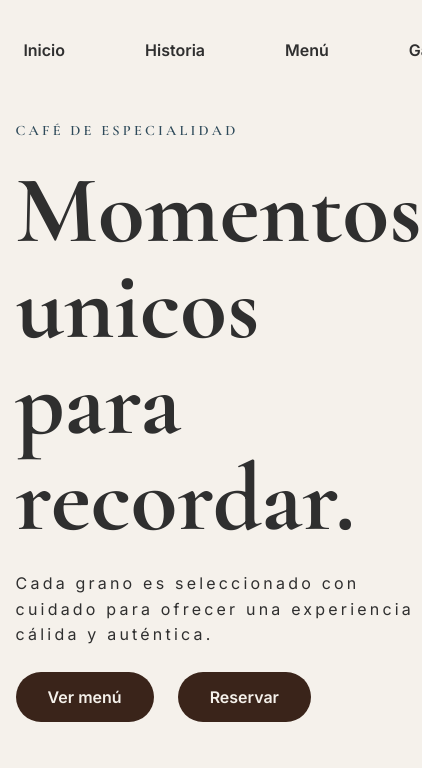
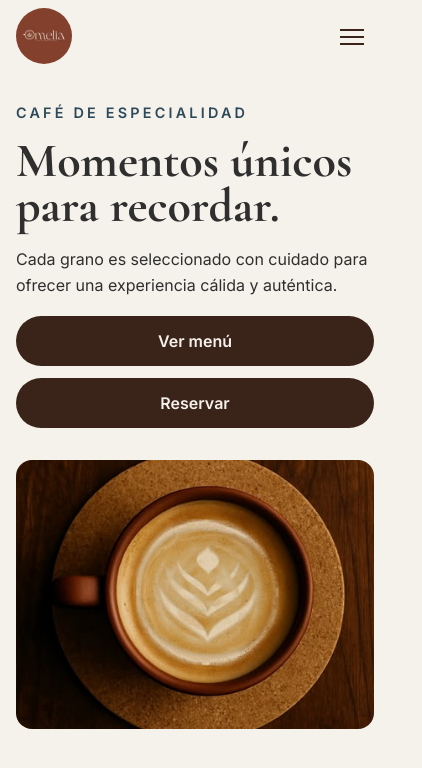
Before and after one commit to LuisMosqueda08/omelia-demo, a React (Vite) app: page / in a window 390 px wide. Shown: the top 768 px of the page, 422 px wide, since content can reach past the window. Built offline with nearby package versions, Linux system fonts and the light colour scheme.

Commit message:
detalles y emepzamos con el responsive

```diff
--- a/src/components/hero/hero.jsx
+++ b/src/components/hero/hero.jsx
@@ -1,55 +1,45 @@
+import { useEffect, useRef } from "react";
+import gsap from "gsap";
+import heroImage from "../../assets/img/cafe-omelia.png";
 import styles from "./hero.module.css";
-import heroImage from "../../assets/img/cafe-omelia.png";
-import { useRef, useEffect } from "react";
-import gsap from "gsap";
 
 const Hero = () => {
   const titleRef = useRef(null);
 
   useEffect(() => {
-        gsap.from(titleRef.current, {
-            y: 100,
+    if (window.matchMedia("(prefers-reduced-motion: reduce)").matches) return;
+
+    const animation = gsap.from(titleRef.current, {
+      y: 60,
       opacity: 0,
-            duration: 2,
-            ease: "power3.out"
+      duration: 1.2,
+      ease: "power3.out",
     });
+
+    return () => animation.revert();
   }, []);
 
   return (
-    <section className={styles.hero}>
+    <section className={styles.hero} id="inicio">
       <div className={styles.content}>
-        <h1>
-            CAFÉ DE ESPECIALIDAD
-        </h1>
+        <p className={styles.eyebrow}>CAFÉ DE ESPECIALIDAD</p>
 
-        <h2 ref={titleRef}>
-            Momentos unicos
-            para recordar.
-        </h2>
+        <h1 ref={titleRef}>Momentos únicos para recordar.</h1>
 
-        <p>
-            Cada grano es seleccionado con cuidado para ofrecer
-            una experiencia cálida y auténtica.
+        <p className={styles.description}>
+          Cada grano es seleccionado con cuidado para ofrecer una experiencia
+          cálida y auténtica.
         </p>
 
-
         <div className={styles.actions}>
-
-        <button className={styles.button}>
-            Ver menú
-        </button>
-
-        <button className={styles.button}>
-            Reservar
-        </button>
-
+          <a className={styles.button} href="#menu">Ver menú</a>
+          <a className={styles.button} href="#contacto">Reservar</a>
+        </div>
       </div>
 
-      </div>
       <div className={styles.image}>
         <img src={heroImage} alt="Taza de café y desayuno de Omelia" />
       </div>
-
     </section>
   );
 };
--- a/src/components/hero/hero.module.css
+++ b/src/components/hero/hero.module.css
@@ -1,75 +1,99 @@
 .hero{
-    display: grid;
-    grid-template-columns: 1fr 1fr;
-    min-height: 100vh;
-    align-items: center;
-    padding: 0 4%;
+    display:grid;
+    grid-template-columns:1fr 1fr;
+    gap:clamp(2rem,5vw,6rem);
+    width:min(100%,var(--content-max-width));
+    min-height:100svh;
+    margin-inline:auto;
+    align-items:center;
+    padding:calc(var(--navbar-height) + 2rem) var(--page-padding) var(--section-spacing);
 }
 
 .content{
     display:flex;
     flex-direction:column;
-    gap: 1.5rem;
-    align-items: flex-start;
+    gap:1.5rem;
+    align-items:flex-start;
 }
 
-.actions{
-    display: flex;
-    gap: 1.5rem;
+.actions{display:flex;gap:1.5rem;}
+
+.eyebrow{
+    font-size:.9rem;
+    font-weight:600;
+    letter-spacing:.2rem;
+    text-transform:uppercase;
+    color:var(--blue);
 }
 
 .content h1{
-    font-size: .9rem;
-    font-weight: 600;
-    letter-spacing: .2rem;
-    text-transform: uppercase;
-    color: var(--blue);
+    font-size:clamp(3rem,7vw,6rem);
+    line-height:.95;
+    font-weight:700;
+    color:var(--text);
 }
 
-.content h2{
-    font-size: 6rem;
-    line-height: 1;
-    font-weight: 800;
-    letter-spacing: normal;
-    color: var(--text);
-}
-
-.content p{
-    font-size: 1rem;
-    line-height: 1.6;
-    font-weight: 400;
-    letter-spacing: .2rem;
-    color: var(--text);
-    max-width: 480px;
+.description{
+    max-width:480px;
+    font-size:1rem;
+    line-height:1.6;
+    color:var(--text);
 }
 
 .image{
-    display: flex;
-    justify-content: center;
-    align-items: center;
+    display:flex;
+    justify-content:center;
+    align-items:center;
 }
 
 .image img{
-    width: 100%;
-    max-width: 700px;
-    border-radius: 1rem;
-    object-fit: cover;
-    height: 570px;
+    width:100%;
+    max-width:700px;
+    max-height:560px;
+    aspect-ratio:4/5;
+    border-radius:var(--radius-medium);
+    object-fit:cover;
 }
 
 .button{
-    padding: 15px 32px;
-    font-size: 1rem;
-    border:none;
+    padding:15px 32px;
     border-radius:999px;
-    cursor:pointer;
-    transition: all .3s ease;
+    font-size:1rem;
     font-weight:600;
+    text-align:center;
     background:var(--coffee);
     color:var(--cream);
+    transition:background-color var(--transition-fast),color var(--transition-fast);
 }
 
 .button:hover{
     background:var(--blue);
     color:var(--cream);
 }
+
+@media (max-width:900px){
+    .hero{
+        grid-template-columns:1fr;
+        min-height:auto;
+    }
+
+    .content{max-width:42rem;}
+    .image{justify-content:flex-start;}
+
+    .image img{
+        max-width:36rem;
+        aspect-ratio:4/3;
+    }
+}
+
+@media (max-width:520px){
+    .content{gap:1.1rem;}
+
+    .actions{
+        width:100%;
+        gap:.75rem;
+        flex-direction:column;
+    }
+
+    .button{width:100%;}
+}
--- a/src/components/navbar/navbar.jsx
+++ b/src/components/navbar/navbar.jsx
@@ -1,51 +1,68 @@
-import logo from '../../assets/logo/logo.jpg';
+import { useEffect, useState } from "react";
+import logo from "../../assets/logo/logo.jpg";
 import styles from "./navbar.module.css";
-import { useState, useEffect, useActionState } from "react";
 
 const links = [
-  "Inicio",
-  "Historia",
-  "Menú",
-  "Galería",
-  "Contacto",
+  { label: "Inicio", href: "#inicio" },
+  { label: "Historia", href: "#historia" },
+  { label: "Menú", href: "#menu" },
+  { label: "Galería", href: "#galeria" },
+  { label: "Contacto", href: "#contacto" },
 ];
 
 const Navbar = () => {
+  const [scrolled, setScrolled] = useState(() => window.scrollY > 50);
+  const [menuOpen, setMenuOpen] = useState(false);
 
-    const [scrolled, setScrolled] = useState(false);
+  useEffect(() => {
+    const handleScroll = () => setScrolled(window.scrollY > 50);
 
-    const handleScroll = () => {
-    setScrolled(window.scrollY > 50);
-    };
+    window.addEventListener("scroll", handleScroll, { passive: true });
+    return () => window.removeEventListener("scroll", handleScroll);
+  }, []);
 
-    useEffect(() => {
-        handleScroll();
-
-        window.addEventListener("scroll", handleScroll);
-
-        return () => {
-            window.removeEventListener("scroll", handleScroll);
-        };
-    }, []);
+  const closeMenu = () => setMenuOpen(false);
 
   return (
-        <nav className={ scrolled ? `${styles.navbar} ${styles.scrolled}`: styles.navbar}>
-    <div className={styles.logo}>
-        <img src={logo} alt="Logo Omelia" />
-    </div>
+    <nav
+      className={scrolled ? `${styles.navbar} ${styles.scrolled}` : styles.navbar}
+      aria-label="Navegación principal"
+    >
+      <div className={styles.inner}>
+        <a className={styles.logo} href="#inicio" aria-label="Omelia, ir al inicio">
+          <img src={logo} alt="" />
+        </a>
 
-    <ul className={styles.navLinks}>
-        {links.map((link) => (
-        <li key={link}>{link}</li>
-        ))}
-    </ul>
+        <button
+          className={styles.menuButton}
+          type="button"
+          aria-label={menuOpen ? "Cerrar menú" : "Abrir menú"}
+          aria-expanded={menuOpen}
+          aria-controls="main-menu"
+          onClick={() => setMenuOpen((open) => !open)}
+        >
+          <span />
+          <span />
+          <span />
+        </button>
 
-        <div className={styles.actions}>
-        <button className={styles.button}>
+        <div
+          className={`${styles.navigation} ${menuOpen ? styles.open : ""}`}
+          id="main-menu"
+        >
+          <ul className={styles.navLinks}>
+            {links.map(({ label, href }) => (
+              <li key={href}>
+                <a href={href} onClick={closeMenu}>{label}</a>
+              </li>
+            ))}
+          </ul>
+
+          <a className={styles.button} href="#contacto" onClick={closeMenu}>
             Reservar
-        </button>
+          </a>
         </div>
-
+      </div>
     </nav>
   );
 };
--- a/src/components/navbar/navbar.module.css
+++ b/src/components/navbar/navbar.module.css
@@ -1,44 +1,59 @@
 .navbar{
     width:100%;
-    height:100px;
-    transition: all .3s ease;
-    display:flex;
-    justify-content:space-between;
-    align-items:center;
-    padding:0 6%;
+    height:var(--navbar-height);
     position:fixed;
     top:0;
     left:0;
     z-index:1000;
+    transition:background-color var(--transition-fast),box-shadow var(--transition-fast);
 }
 
+.inner{
+    width:min(100%,var(--content-max-width));
+    height:100%;
+    margin-inline:auto;
+    padding-inline:var(--page-padding);
+    display:flex;
+    justify-content:space-between;
+    align-items:center;
+}
+
+.logo{flex-shrink:0;}
+
 .logo img{
-    height: 75px;
+    width:clamp(3.5rem,6vw,4.7rem);
+    aspect-ratio:1;
+    object-fit:cover;
     border-radius:50%;
 }
 
+.navigation,.navLinks{
+    display:flex;
+    align-items:center;
+}
+
+.navigation{gap:clamp(2rem,4vw,5rem);}
+
 .navLinks{
-    display:flex;
-    gap:5rem;
+    gap:clamp(1.25rem,3vw,4rem);
     list-style:none;
 }
 
-.navLinks li{
+.navLinks a{
     font-size:1rem;
     font-weight:600;
-    cursor:pointer;
+    transition:color var(--transition-fast);
+}
 
-}
+.navLinks a:hover{color:var(--coffee-light);}
 
 .button{
     padding:12px 24px;
-    border:none;
     border-radius:999px;
-    cursor:pointer;
-    transition: all .3s ease;
     font-weight:600;
     background:var(--coffee);
     color:var(--cream);
+    transition:background-color var(--transition-fast),color var(--transition-fast);
 }
 
 .button:hover{
@@ -47,7 +62,61 @@
 }
 
 .scrolled{
-    background: var(--cream);
-    backdrop-filter: blur(10px);
-    box-shadow: 0 4px 20px rgba(0,0,0,.08);
+    background:var(--cream);
+    box-shadow:0 4px 20px rgba(0,0,0,.08);
 }
+
+.menuButton{
+    display:none;
+    width:2.75rem;
+    height:2.75rem;
+    padding:.6rem;
+    border:0;
+    background:transparent;
+}
+
+.menuButton span{
+    display:block;
+    width:100%;
+    height:2px;
+    margin-block:5px;
+    background:var(--coffee);
+}
+
+@media (max-width:900px){
+    .navbar,.navbar.scrolled{
+        background:rgba(245,241,235,.94);
+        backdrop-filter:blur(10px);
+    }
+
+    .menuButton{display:block;}
+
+    .navigation{
+        position:absolute;
+        top:100%;
+        left:0;
+        width:100%;
+        padding:1.5rem var(--page-padding) 2rem;
+        display:none;
+        flex-direction:column;
+        align-items:stretch;
+        gap:1.5rem;
+        background:var(--cream);
+        box-shadow:0 12px 20px rgba(0,0,0,.08);
+    }
+
+    .navigation.open{display:flex;}
+
+    .navLinks{
+        flex-direction:column;
+        align-items:stretch;
+        gap:0;
+    }
+
+    .navLinks a{
+        display:block;
+        padding-block:.8rem;
+    }
+
+    .button{align-self:flex-start;}
+}
--- a/src/main.jsx
+++ b/src/main.jsx
@@ -5,7 +5,7 @@ import "./styles/variables.css";
 import App from "./App.jsx";
 
 createRoot(document.getElementById("root")).render(
-  //<StrictMode>
+  <StrictMode>
     <App />
-  //</StrictMode>
+  </StrictMode>
 );
--- a/src/styles/globals.css
+++ b/src/styles/globals.css
@@ -45,3 +45,20 @@ font-family:inherit;
 cursor:pointer;
 
 }
+
+button,a{
+    -webkit-tap-highlight-color:transparent;
+}
+
+:focus-visible{
+    outline:3px solid var(--blue);
+    outline-offset:4px;
+}
+
+html{
+    scroll-behavior:smooth;
+}
+
+@media (prefers-reduced-motion:reduce){
+    html{scroll-behavior:auto;}
+}
--- a/src/styles/variables.css
+++ b/src/styles/variables.css
@@ -14,4 +14,11 @@
 
 --white:#FFFFFF;
 
+--content-max-width:1440px;
+--page-padding:clamp(1rem,4vw,4rem);
+--section-spacing:clamp(4rem,9vw,8rem);
+--navbar-height:clamp(4.5rem,8vw,6.25rem);
+--radius-medium:1rem;
+--transition-fast:200ms ease;
+
 }
```
Lines whose indentation alone changed are shown as unchanged.
